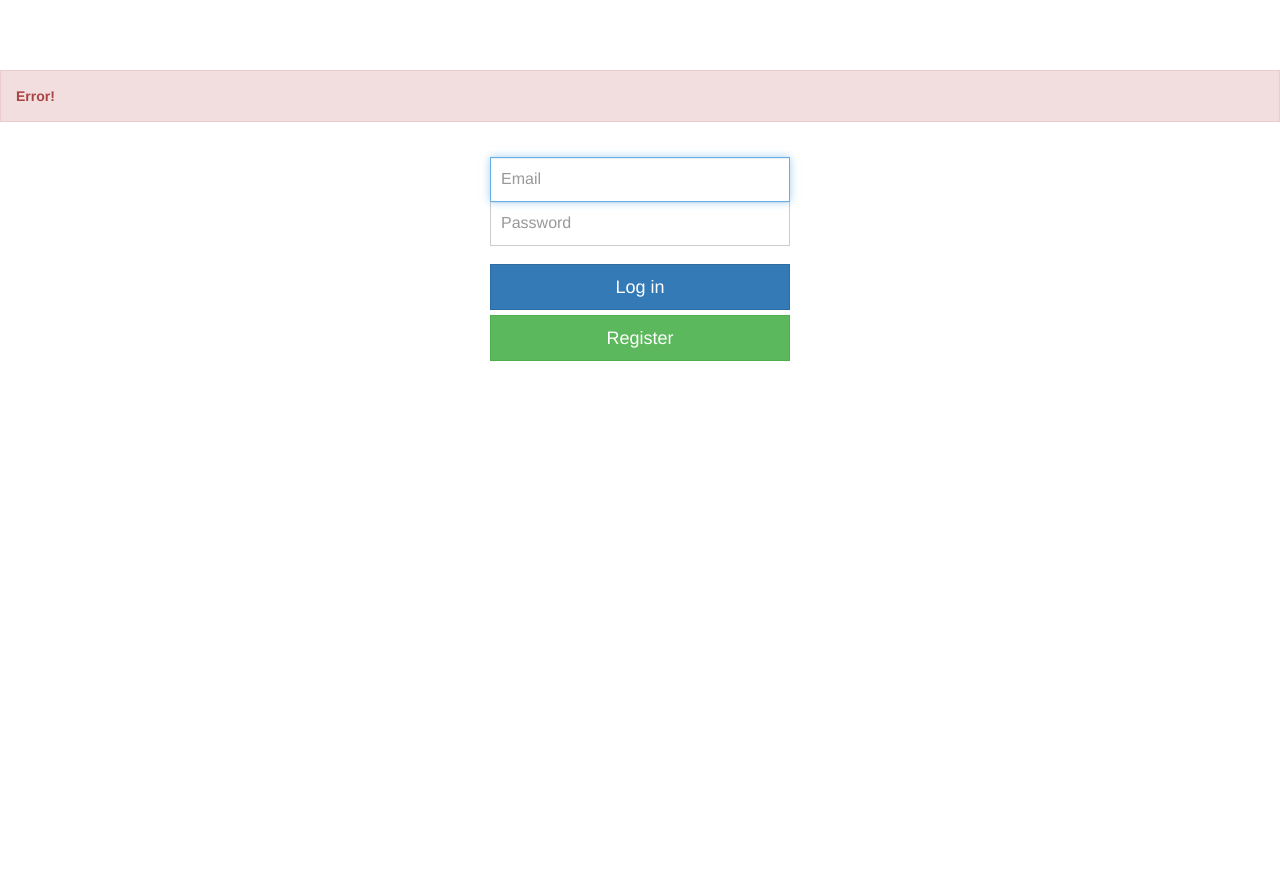
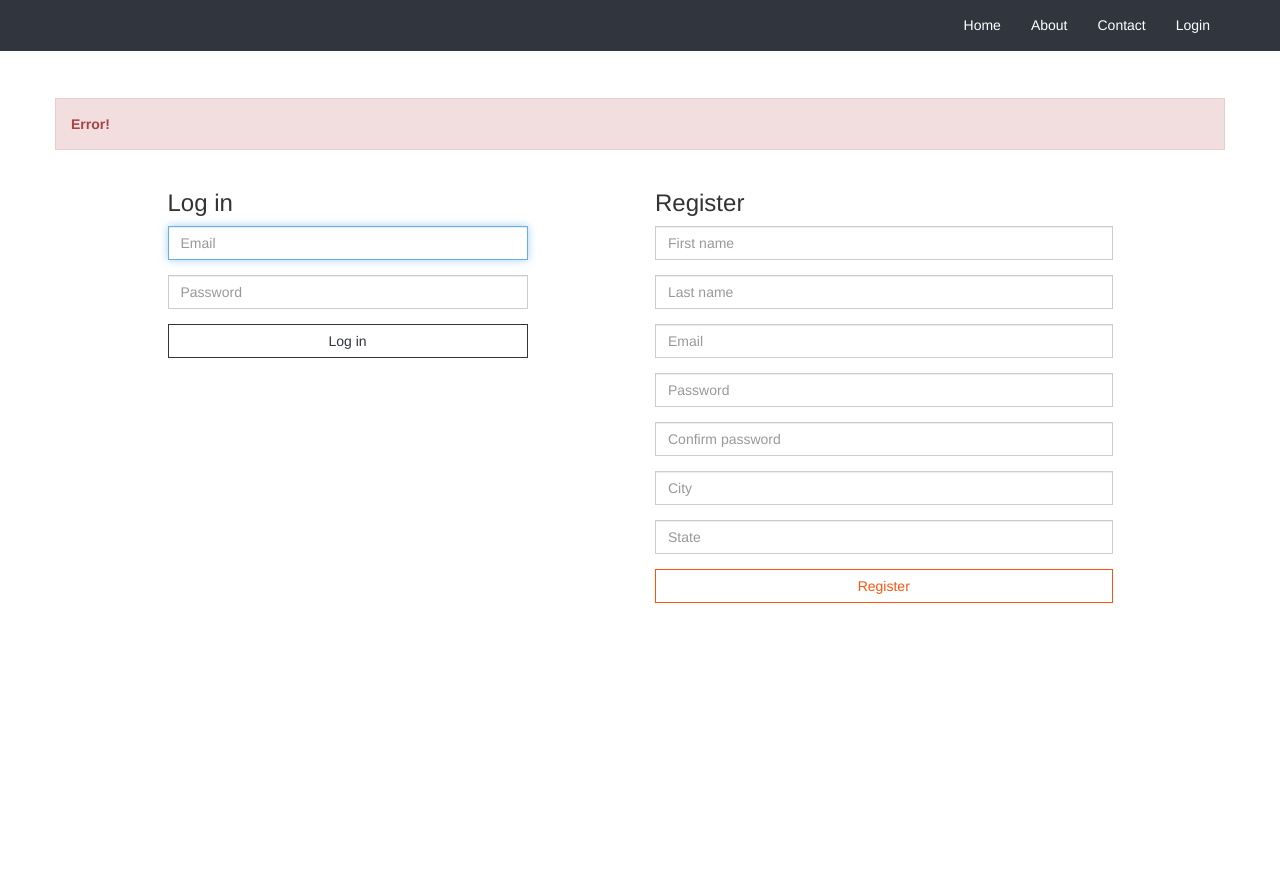
Before and after one commit to deal-thief/deal-thief, a Python web app: template deal_thief/templates/login.html in a window 1280 px wide. After the commit the page ends 603 px from the top, so only its background shows below. Run offline with Jinja, Linux system fonts and the light colour scheme; the template is opened without the code that fills it, so the values that code supplies are empty; some libraries are stand-ins or nearby versions.

Commit message:
navbar stylings

```diff
--- a/deal_thief/static/assets/css/layout.css
+++ b/deal_thief/static/assets/css/layout.css
@@ -1,12 +1,6 @@
-#home-page {
+main {
 	height: 100vh;
 }
-
-
-.portal-main {
-	margin-top: 5em;
-}
-
 
 #search-page {
 	margin-top: 5em;
--- a/deal_thief/static/assets/css/modules.css
+++ b/deal_thief/static/assets/css/modules.css
@@ -1,33 +1,59 @@
 .navbar-default {
-	background-color: transparent;
-	border-color: transparent;
-}
-
-.navbar-default .navbar-header {
-	color: #FFF;
-	padding-top: 0.5em;
+	background-color: #31353E;;
+	border-color: #31353E;
 }
 
 .navbar-default .navbar-brand {
 	padding: 0;
+	padding-top: 0.2em;
+}
+
+.navbar-default .navbar-nav>li>a {
+	color: #FFF;
+	padding-bottom: 10.5px;
+}
+
+.navbar-default .navbar-right>li>a:hover {
+	color: #FFF;
 }
 
 .navbar-default .navbar-brand img {
 	max-width: 150px;
 }
 
-.navbar-default .navbar-nav>li>a {
-	color: #FFF;
+.navbar-default .navbar-right>li:hover {
+	border-bottom: 5px solid #FF530D;
 }
 
-#navbar {
-	padding-top: 0.5em
+.navbar-default .navbar-right .current {
+	border-bottom: 5px solid #FF530D;
+}
+
+.btn-primary {
+	background: transparent;
+	color: #31353E;
+	border-color: #31353E;
+}
+
+.btn-primary:hover {
+	background: #31353E;
+	border-color: #31353E;
+}
+
+.btn-success {
+	background: transparent;
+	color: #FF530D;
+	border-color: #FF530D;
+}
+
+.btn-success:hover {
+	background: #FF530D;
+	border-color: #FF530D;
 }
 
 #slider {
 	height: 60%;
 }
-
 
 #slider .ms-caption {
 	max-width: 65% !important;
@@ -42,55 +68,18 @@
 
 #search-section {
 	height: 40%;
-	background-color: #31353e;
 }
 
 #search-section h3 {
 	color: #FFF
 }
 
-.form-signin {
-  max-width: 330px;
-  padding: 15px;
-  margin: 0 auto;
+#login-page {
+	padding-top: 7em;
 }
 
-.form-signin .form-signin-heading,
-.form-signin .checkbox {
-  margin-bottom: 10px;
-}
-
-.form-signin .checkbox {
-  font-weight: normal;
-}
-
-.form-signin .form-control {
-  position: relative;
-  height: auto;
-  -webkit-box-sizing: border-box;
-     -moz-box-sizing: border-box;
-          box-sizing: border-box;
-  padding: 10px;
-  font-size: 16px;
-}
-
-.form-signin .form-control:focus {
-  z-index: 2;
-}
-
-.form-signin input[type="email"] {
-  margin-bottom: -1px;
-  border-bottom-right-radius: 0;
-  border-bottom-left-radius: 0;
-}
-
-.form-signin input[type="password"] {
-  border-top-left-radius: 0;
-  border-top-right-radius: 0;
-}
-
-.form-signin button {
-	margin-top: 1em;
+#login-page form button {
+	width: 100%;
 }
 
 .deal-block {
--- a/deal_thief/templates/base.html
+++ b/deal_thief/templates/base.html
@@ -49,14 +49,14 @@
             <!--</li>-->
           <!--</ul>-->
           <ul class="nav navbar-nav navbar-right">
-            <li><a href="/">Home</a></li>
-            <li><a href="/about">About</a></li>
+            <li {% if page_title == 'Home' %}class="current"{% endif %}><a href="/">Home</a></li>
+            <li {% if page_title == 'About' %}class="current"{% endif %}><a href="/about">About</a></li>
             <li><a href="/contact">Contact</a></li>
 						{% if is_authenticated %}
             	<li><a href="/dashboard">Dashboard</a></li>
             	<li><a href="/logout">Logout</a></li>
 						{% else %}
-            	<li><a href="/login">Login</a></li>
+            	<li {% if page_title == 'Login' %}class="current"{% endif %}><a href="/login">Login</a></li>
 						{% endif %}
           </ul>
         </div><!--/.nav-collapse -->
--- a/deal_thief/templates/home.html
+++ b/deal_thief/templates/home.html
@@ -1,7 +1,7 @@
 {% extends "base.html" %}
 
 {% block css %}
-
+	<link rel="stylesheet" href="{{ request.static_url('deal_thief:static/assets/css/home.css') }}" />
 	<link rel="stylesheet" href="{{ request.static_url('deal_thief:static/vendor/plugins/masterslider/masterslider.css') }}" />
 	<link rel="stylesheet" href="{{ request.static_url('deal_thief:static/vendor/plugins/masterslider/skins/default/style.css') }}" />
 	<link rel="stylesheet" href="{{ request.static_url('deal_thief:static/vendor/plugins/datepicker/css/bootstrap-datepicker3.min.css') }}" />
@@ -54,9 +54,9 @@
 				<div class="col-sm-4 input-wrapper">
 					<label for="date">Date</label>
 					<div class="form-group input-daterange input-group col-sm-4" id="search-date">
-						<input type="text" class="form-control" name="start" placeholder="Check in" required/>
+						<input type="text" class="form-control" name="start" placeholder="Check in" readonly required/>
 						<span class="input-group-addon">to</span>
-						<input type="text" class="form-control" name="end" placeholder="Check out" required/>
+						<input type="text" class="form-control" name="end" placeholder="Check out" readonly required/>
 					</div>
 				</div>
 				<div class="col-sm-3 input-wrapper">
--- a/deal_thief/templates/login.html
+++ b/deal_thief/templates/login.html
@@ -1,18 +1,52 @@
 {% extends "base.html" %}
 {% block body %}
-<main id="login" class="container-fluid portal-main">
+<main id="login-page" class="container">
   <section class="row">
     {% if error != '' %}
       <div class="alert alert-danger">
         <strong>Error!</strong> {{ error }}
       </div>
     {% endif %}
-    <form action="" method="post" class="form-signin">
-      <input type="email" name="email" id="email" class="form-control" placeholder="Email" required autofocus>
-      <input type="password" name="password" id="password" class="form-control" placeholder="Password" required>
-      <button class="btn btn-lg btn-primary btn-block" type="submit">Log in</button>
-      <a href="/register" class="btn btn-lg btn-success btn-block">Register</a>
-    </form>
+    <div class="col-sm-4 col-sm-offset-1">
+      <form action="" method="post">
+        <h3>Log in</h3>
+        <div class="form-group">
+          <input type="email" name="email" id="email" class="form-control" placeholder="Email" required autofocus>
+        </div>
+        <div class="form-group">
+          <input type="password" name="password" id="password" class="form-control" placeholder="Password" required>
+        </div>
+        <button class="btn btn-primary" type="submit">Log in</button>
+      </form>
+    </div>
+
+    <div class="col-sm-5 col-sm-offset-1">
+      <h3>Register</h3>
+      <form action="/register" method="post">
+        <div class="form-group">
+          <input type="text" name="first-name" placeholder="First name" class="form-control" required>
+        </div>
+        <div class="form-group">
+          <input type="text" name="last-name" placeholder="Last name" class="form-control" required>
+        </div>
+        <div class="form-group">
+          <input type="email" name="email" placeholder="Email" class="form-control" required>
+        </div>
+        <div class="form-group">
+          <input type="password" name="password" placeholder="Password" class="form-control" required>
+        </div>
+        <div class="form-group">
+          <input type="password" name="confirm-password" placeholder="Confirm password" class="form-control" required>
+        </div>
+        <div class="form-group">
+          <input type="text" name="city" placeholder="City" class="form-control" required>
+        </div>
+        <div class="form-group">
+          <input type="text" name="state" placeholder="State" class="form-control" required>
+        </div>
+        <button class="btn btn-success" type="submit">Register</button>
+      </form>
+    </div>
   </section>
 </main>
 {% endblock %}
--- a/deal_thief/templates/register.html
+++ b/deal_thief/templates/register.html
@@ -1,6 +1,6 @@
 {% extends "base.html" %}
 {% block body %}
-<main id="register" class="container portal-main">
+<main id="register" class="container-fluid portal-main">
   <section class="row">
     {% if error != '' %}
       <div class="alert alert-danger">
```
Also changed, not shown: deal_thief/static/assets/css/home.css (added, +12 -0 lines), deal_thief/templates/about.html (+1 -11 lines), deal_thief/static/assets/img/dealthief-logo copy.png (added), deal_thief/static/assets/img/dealthief-logo.png.
